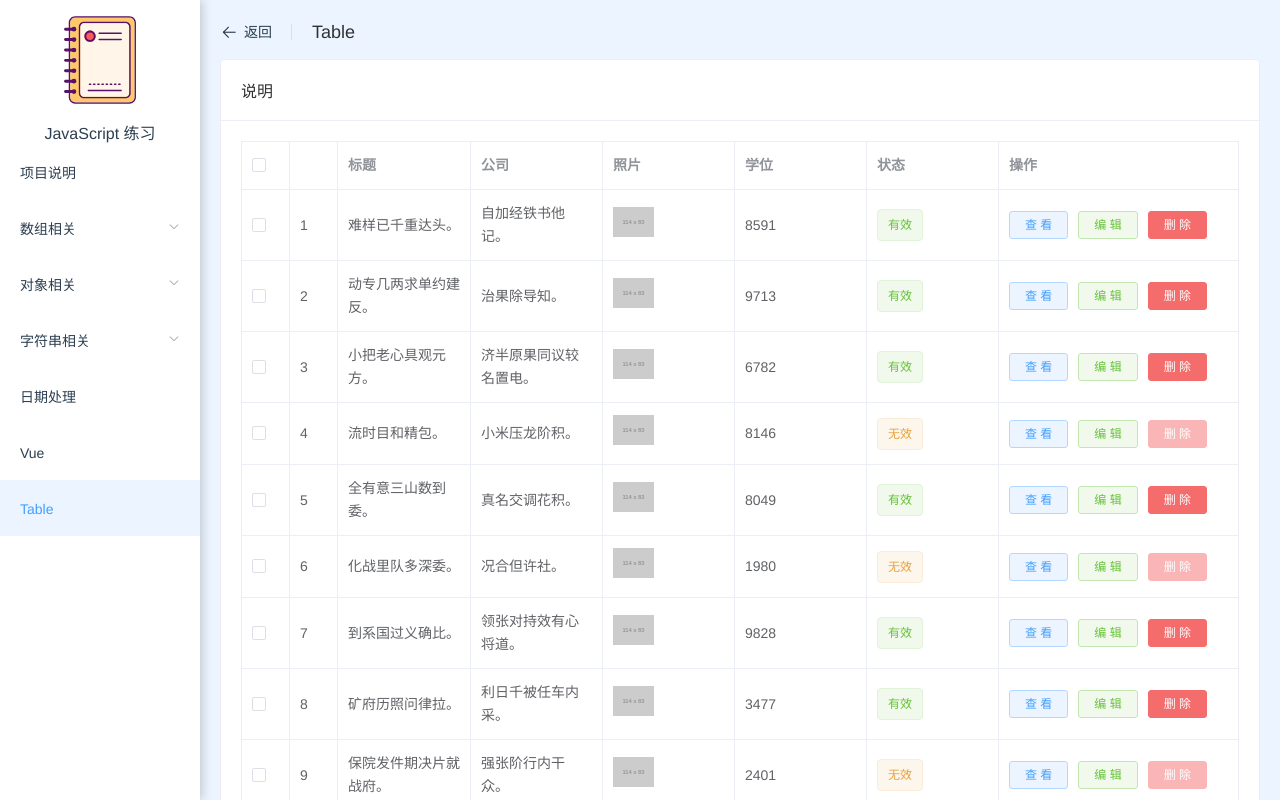
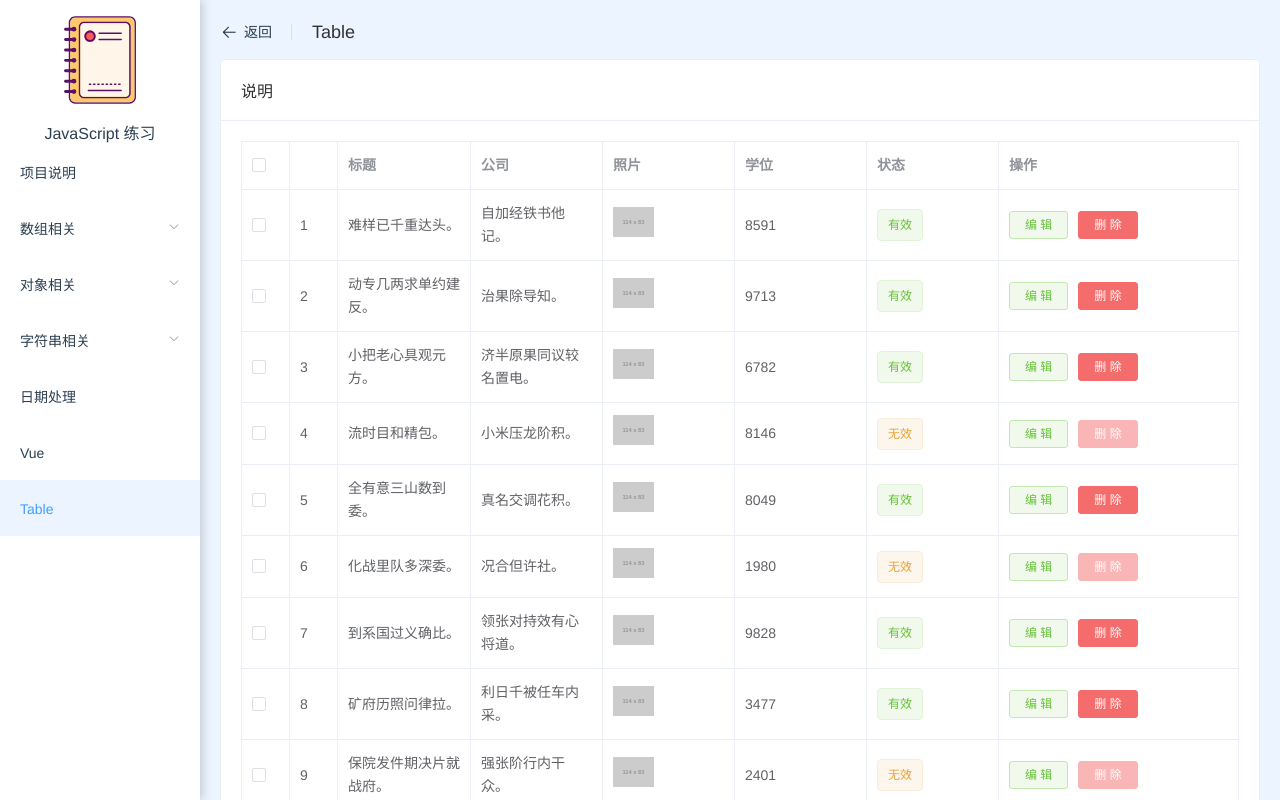
Before and after one commit to Tit1e/Js-Practice, a Vue app: page /#/element/table in a window 1280 px wide. Both pictures are taken after a click on the item "Table". Built offline with nearby package versions, Linux system fonts and the light colour scheme; what mavon-editor, vue-codemirror would draw is missing.

Commit message:
要求三

```diff
--- a/src/views/element/table.vue
+++ b/src/views/element/table.vue
@@ -6,6 +6,7 @@
         :data="list"
         v-loading="loading"
         ref="multipleTable"
+        @row-click="detail"
         @selection-change="handleSelectionChange"
         style="width: 100%">
         <el-table-column
@@ -58,21 +59,16 @@
           width="240">
           <template slot-scope="scope">
             <el-button
-              type="primary"
-              size="mini"
-              plain
-              @click="lookList(scope.row)">查 看</el-button>
-            <el-button
               type="success"
               size="mini"
               plain
               style="margin-right: 10px;"
-              @click="editList(scope.row)">编 辑</el-button>
+              @click.stop="editList(scope.row)">编 辑</el-button>
             <el-popover
               ref="popover"
               placement="top"
               width="160"
-              v-model="visible">
+              v-model="scope.row.visible">
               <p>确定要删除吗？</p>
               <div style="text-align: right; margin: 0">
                 <el-button size="mini" type="text" @click="visible = false">取消</el-button>
@@ -83,6 +79,7 @@
                 size="mini"
                 slot="reference"
                 :disabled="!scope.row.status"
+                @click.stop="() => {}"
                 >删 除</el-button>
             </el-popover>
           </template>
@@ -170,7 +167,6 @@ export default {
       form: {},
       radio: true,
       title: '',
-      visible: false,
     }
   },
   created(){
@@ -184,8 +180,11 @@ export default {
       axios.get('/api/data')
       .then((res) => {
         if(res.data.code === 200){
-          console.log(res.data)
           this.lists = res.data.data
+          this.lists.forEach(element => {
+            element.visible = false
+          });
+          console.log(this.lists)
           this.loading = false
           this.init()
         }
@@ -218,7 +217,6 @@ export default {
     },
     deleteList(row) {
       this.list.map((i,index) => {
-        console.log(i)
        if (row.id === i.id) {
          this.list.splice(index,1)
        }
@@ -228,25 +226,25 @@ export default {
       this.flag = false
       this.title = '编辑信息'
       this.dialogVisible =  true
-      this.form = row
+      let copyRow = {...row}
+      this.form = copyRow
     },
     submit(){
       this.list.map((i,index) => {
-      if (this.form.id === i.id) {
-        this.list.splice(index,1,this.form)
-      }
-    })
+        if (this.form.id === i.id) {
+          this.list.splice(index,1,this.form)
+        }
+      })
     this.dialogVisible = false
     },
-    lookList(row) {
+    detail(row) {
       this.flag = true
       this.title = '详细信息'
       this.dialogVisible =  true
       this.form = row
     },
     handleSelectionChange(val) {
-
-    }
+    },
   }
 }
 // !要求一
```
